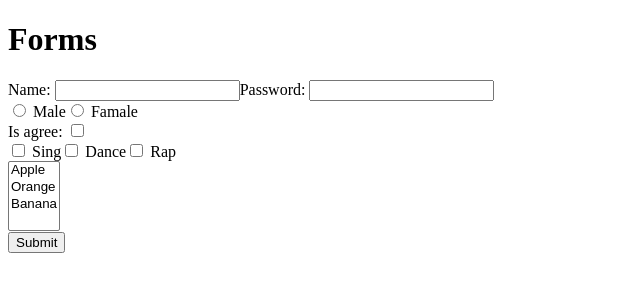
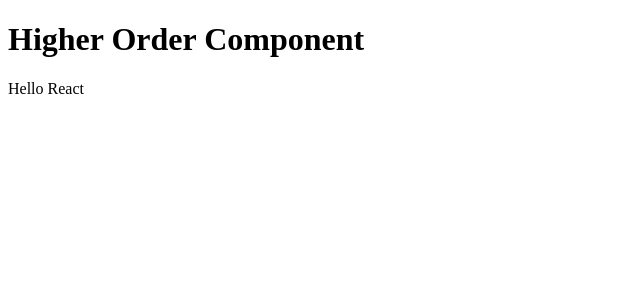
Before and after one commit to curder/react-demo, a React (Create React App) app in the folder 03-create-react-app/: page / in a window 1280 px wide. Shown: the top 300 px of the page, without its empty margins (0-640 px from the left). Built offline with nearby package versions, Linux system fonts and the light colour scheme.

Commit message:
feat: add Higher Order Component example and update README with new section

```diff
--- /dev/null
+++ b/03-create-react-app/src/15-higher-order-component/App.jsx
@@ -0,0 +1,37 @@
+import React, { PureComponent } from 'react'
+
+// 高阶组件：接收一个组件作为参数，返回一个新的组件
+// 1. 高阶组件本身不是一个组件，它是一个函数
+// 2. 函数接收一个组件作为参数，返回一个新的组件
+function higherOrderComponent(WrappedComponent) {
+  return class extends PureComponent {
+    render() {
+      return (
+        <WrappedComponent />
+      )
+    }
+  }
+}
+
+class HelloReact extends PureComponent {
+  render() {
+    return (
+      <div>Hello React</div>
+    )
+  }
+}
+
+const HelloReactHOC = higherOrderComponent(HelloReact)
+
+export class App extends PureComponent {
+  render() {
+    return (
+      <div>
+        <h1>Higher Order Component</h1>
+        <HelloReactHOC />
+      </div>
+    )
+  }
+}
+
+export default App
--- a/03-create-react-app/src/index.js
+++ b/03-create-react-app/src/index.js
@@ -1,7 +1,7 @@
 // 编写 React 代码，并通过 React 渲染内容
 import ReactDOM from 'react-dom/client';
 import { StrictMode } from 'react'
-import App from './14-forms/App'
+import App from './15-higher-order-component/App'
 
 ReactDOM
     .createRoot(document.querySelector("#root"))
```
Also changed, not shown: 2 other files (tests, documents, lock files or other folders).
